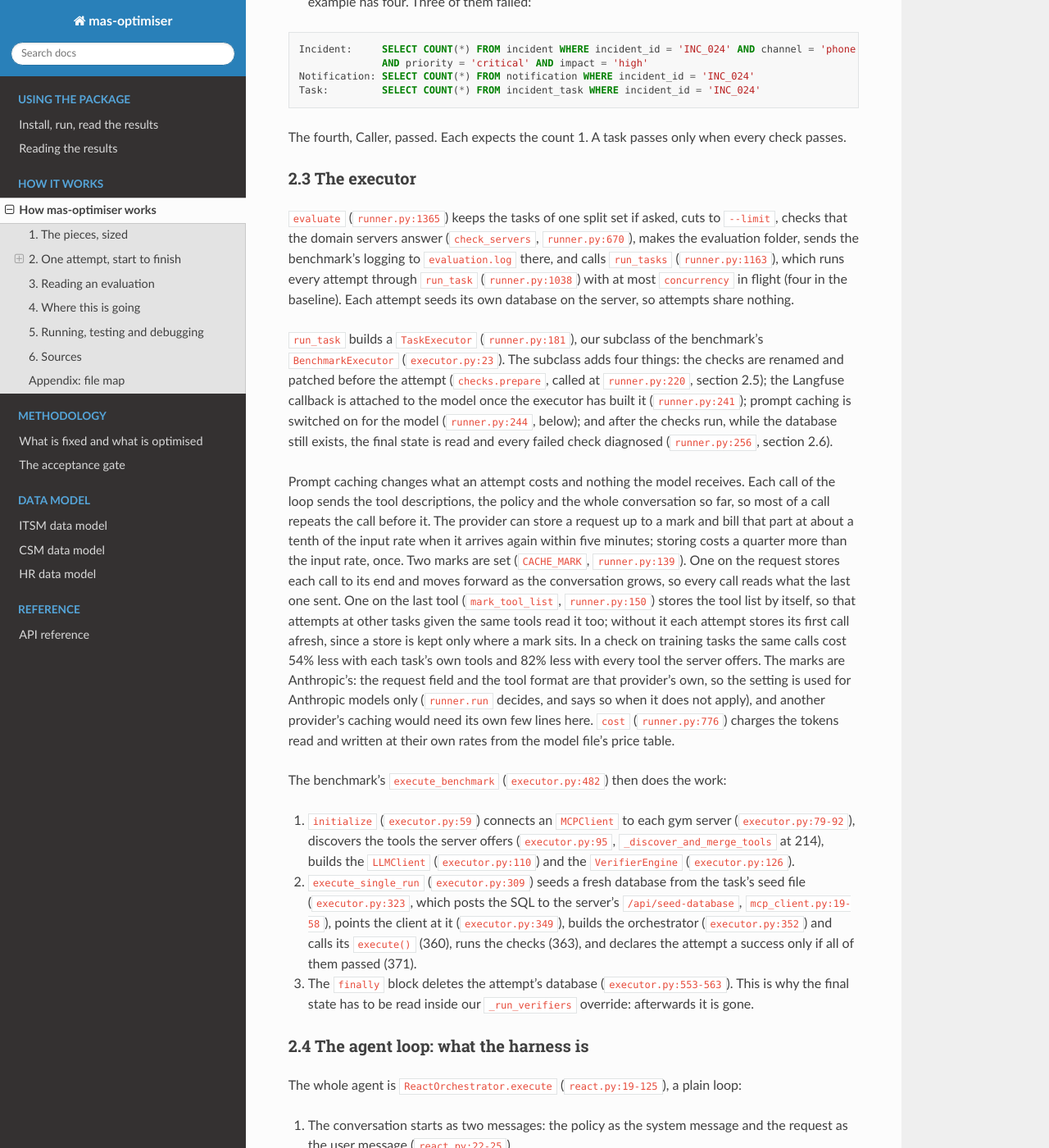
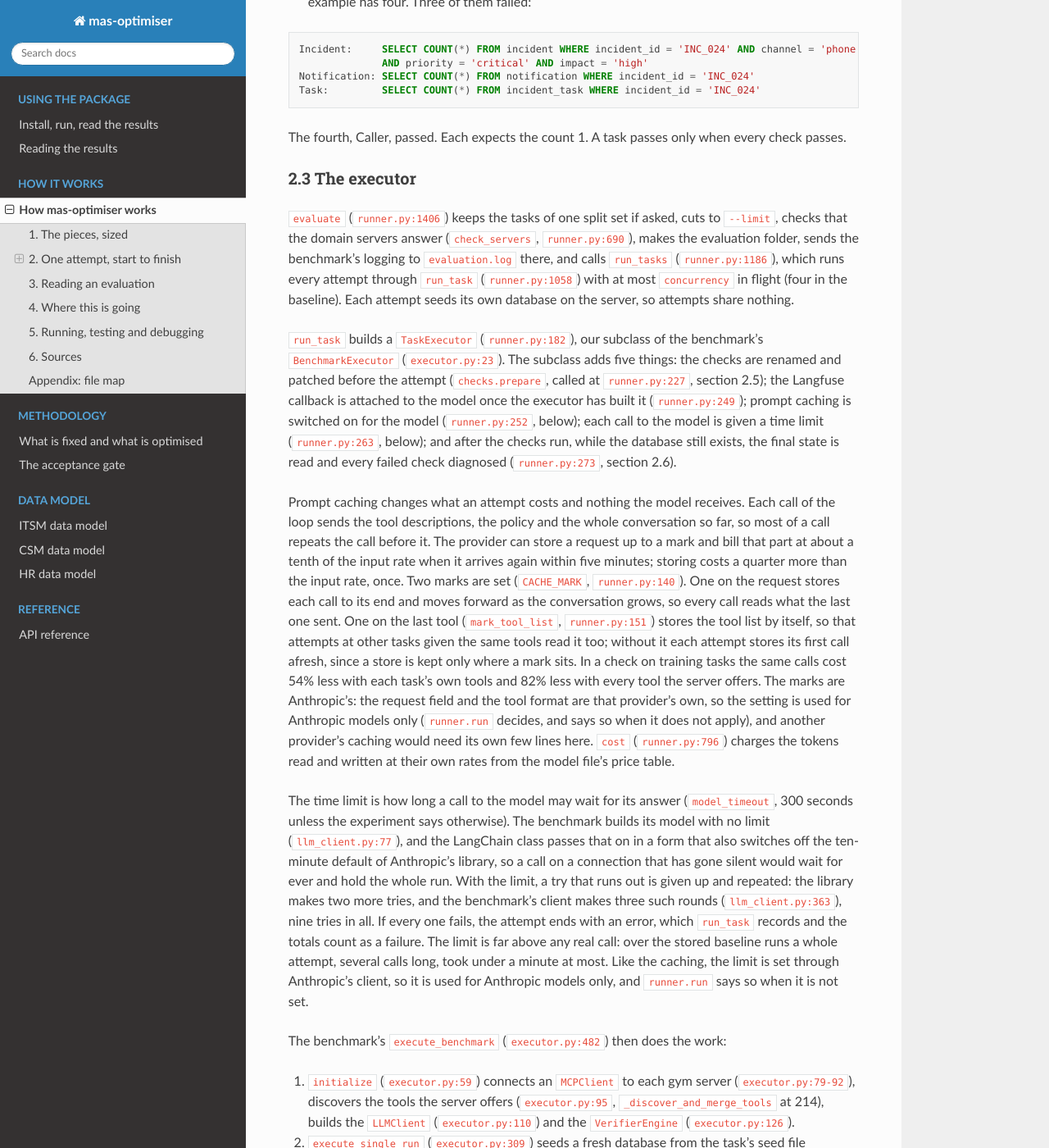
Before and after one commit to muck-or-mack/mas-optimiser, a Sphinx documentation site: the page built from docs/how-it-works.md, in a window 1280 px wide and 1400 px high, scrolled down 2013 px. Shown: the whole window at 82% size. Built offline with Sphinx 7.4.7 and the Read the Docs theme 3.1.0, drawn with Linux system fonts in a browser that asks for light colours; some of the changed text lies outside the part shown.

Commit message:
time limit on each call to the model, so a silent connection is retried and no longer hangs the run

```diff
--- a/docs/how-it-works.md
+++ b/docs/how-it-works.md
@@ -54,19 +54,19 @@ builds one sub-command per module in `COMMANDS` (`cli.py:31`): `run`,
 `rescore`, `rebuild`, `split`, `schema`, `compare`, `calibrate` and `list`.
 Each module gives its options in `add_arguments` and its work in `run`.
 
-`runner.run` (`runner.py:1314`) reads the experiment file
+`runner.run` (`runner.py:1346`) reads the experiment file
 `configs/experiments/baseline-haiku.yaml` through `load_experiment`
-(`runner.py:392`), which layers the defaults in `EXPERIMENT_DEFAULTS`
+(`runner.py:409`), which layers the defaults in `EXPERIMENT_DEFAULTS`
 (`runner.py:90`), then the file, then any command-line override, and stops
-on a bad setting before any money is spent. `load_model` (`runner.py:743`)
+on a bad setting before any money is spent. `load_model` (`runner.py:763`)
 reads `configs/models/haiku-5-5.yaml`: the benchmark's model fields, the
 name of the environment variable that holds the API key (read from `.env`,
 never written to a config), and a price table. Then one `evaluate` per
-domain (`runner.py:1365`).
+domain (`runner.py:1406`).
 
 ### 2.2 The tasks
 
-`load_tasks` (`runner.py:329`) reads the Hugging Face dataset at a pinned
+`load_tasks` (`runner.py:346`) reads the Hugging Face dataset at a pinned
 commit (`HF_REVISION`, `runner.py:73`), so a later edit of the dataset
 cannot change the tasks between evaluations. The benchmark's corrected
 copies under `vendor/enterpriseops-gym/data/revised/` replace the dataset's
@@ -104,23 +104,24 @@ when every check passes.
 
 ### 2.3 The executor
 
-`evaluate` (`runner.py:1365`) keeps the tasks of one split set if asked, cuts
+`evaluate` (`runner.py:1406`) keeps the tasks of one split set if asked, cuts
 to `--limit`, checks that the domain servers answer (`check_servers`,
-`runner.py:670`), makes the evaluation folder, sends the benchmark's
-logging to `evaluation.log` there, and calls `run_tasks` (`runner.py:1163`), which
-runs every attempt through `run_task` (`runner.py:1038`) with at most
+`runner.py:690`), makes the evaluation folder, sends the benchmark's
+logging to `evaluation.log` there, and calls `run_tasks` (`runner.py:1186`), which
+runs every attempt through `run_task` (`runner.py:1058`) with at most
 `concurrency` in flight (four in the baseline). Each attempt seeds its own
 database on the server, so attempts share nothing.
 
-`run_task` builds a `TaskExecutor` (`runner.py:181`), our subclass of the
-benchmark's `BenchmarkExecutor` (`executor.py:23`). The subclass adds four
+`run_task` builds a `TaskExecutor` (`runner.py:182`), our subclass of the
+benchmark's `BenchmarkExecutor` (`executor.py:23`). The subclass adds five
 things: the checks are renamed and patched before the attempt
-(`checks.prepare`, called at `runner.py:220`, section 2.5); the Langfuse
+(`checks.prepare`, called at `runner.py:227`, section 2.5); the Langfuse
 callback is attached to
-the model once the executor has built it (`runner.py:241`); prompt caching
-is switched on for the model (`runner.py:244`, below); and after the
+the model once the executor has built it (`runner.py:249`); prompt caching
+is switched on for the model (`runner.py:252`, below); each call to the
+model is given a time limit (`runner.py:263`, below); and after the
 checks run, while the database still exists, the final state is read and
-every failed check diagnosed (`runner.py:256`, section 2.6).
+every failed check diagnosed (`runner.py:273`, section 2.6).
 
 Prompt caching changes what an attempt costs and nothing the model
 receives. Each call of the loop sends the tool descriptions, the policy and
@@ -128,9 +129,9 @@ the whole conversation so far, so most of a call repeats the call before it.
 The provider can store a request up to a mark and bill that part at about a
 tenth of the input rate when it arrives again within five minutes; storing
 costs a quarter more than the input rate, once. Two marks are set
-(`CACHE_MARK`, `runner.py:139`). One on the request stores each call to its
+(`CACHE_MARK`, `runner.py:140`). One on the request stores each call to its
 end and moves forward as the conversation grows, so every call reads what
-the last one sent. One on the last tool (`mark_tool_list`, `runner.py:150`)
+the last one sent. One on the last tool (`mark_tool_list`, `runner.py:151`)
 stores the tool list by itself, so that attempts at other tasks given the
 same tools read it too; without it each attempt stores its first call
 afresh, since a store is kept only where a mark sits. In a check on training
@@ -139,8 +140,23 @@ with every tool the server offers. The marks are Anthropic's: the request
 field and the tool format are that provider's own, so the setting is used
 for Anthropic models only (`runner.run` decides, and says so when it does not
 apply), and another provider's caching would need its own few lines here.
-`cost` (`runner.py:776`) charges the tokens read and written at their own
+`cost` (`runner.py:796`) charges the tokens read and written at their own
 rates from the model file's price table.
+
+The time limit is how long a call to the model may wait for its answer
+(`model_timeout`, 300 seconds unless the experiment says otherwise). The
+benchmark builds its model with no limit (`llm_client.py:77`), and the
+LangChain class passes that on in a form that also switches off the
+ten-minute default of Anthropic's library, so a call on a connection that
+has gone silent would wait for ever and hold the whole run. With the limit,
+a try that runs out is given up and repeated: the library makes two more
+tries, and the benchmark's client makes three such rounds
+(`llm_client.py:363`), nine tries in all. If every one fails, the attempt
+ends with an error, which `run_task` records and the totals count as a
+failure. The limit is far above any real call: over the stored baseline
+runs a whole attempt, several calls long, took under a minute at most. Like
+the caching, the limit is set through Anthropic's client, so it is used for
+Anthropic models only, and `runner.run` says so when it is not set.
 
 The benchmark's `execute_benchmark` (`executor.py:482`) then does the work:
 
@@ -248,11 +264,11 @@ four checks failed and one passed.
 
 A failed count check says only that a conjunction did not hold. To say
 which condition failed, and what the agent left instead, our
-`_run_verifiers` override (`runner.py:256`) does two more things while the
+`_run_verifiers` override (`runner.py:273`) does two more things while the
 database exists.
 
 First it reads back what the attempt changed. `read_changes`
-(`runner.py:291`) calls `states.read_state` (`states.py:96`), which reads
+(`runner.py:308`) calls `states.read_state` (`states.py:96`), which reads
 every table of the attempt's database through the SQL runner a page at a
 time, and `states.diff` (`states.py:143`), which compares it row by row
 with a local copy of the seed: the rows inserted, the rows deleted, and for
@@ -483,11 +499,11 @@ What goes wrong, and where to look:
 
 | Symptom | Meaning | Where |
 |---|---|---|
-| `error: domain server ... is not answering` | the Docker servers are down | `check_servers`, `runner.py:670`; start them and rerun |
-| `ANTHROPIC_API_KEY is not set` | no `.env`, or the key missing from it | `load_model`, `runner.py:743` |
+| `error: domain server ... is not answering` | the Docker servers are down | `check_servers`, `runner.py:690`; start them and rerun |
+| `ANTHROPIC_API_KEY is not set` | no `.env`, or the key missing from it | `load_model`, `runner.py:763` |
 | a `tasks.csv` row with `error` filled and zero checks | the attempt raised before the agent started (a server fault, a bad config) | the record's `error`; the traceback in `evaluation.log` |
-| `diagnosis_error` on the run in `attempt-N.json` | the checks ran but the diagnosis raised; verdicts are intact | `runner.py:241-278` |
-| `report_error` on the run | the trace or the rows raised; the page has no trace | `run_task`, `runner.py:1038` |
+| `diagnosis_error` on the run in `attempt-N.json` | the checks ran but the diagnosis raised; verdicts are intact | `runner.py:249-278` |
+| `report_error` on the run | the trace or the rows raised; the page has no trace | `run_task`, `runner.py:1058` |
 | a failed check with `kind` empty in `checks.csv` | a query shape the diagnosis cannot take apart (a top-level OR, a GROUP BY, a derived table) | `sql.parse`, `sql.py:184` |
 | an attempt with 50 model calls | the agent hit `max_iterations` | `react.py:34`, `base.py:23` |
 | `tool_errors` above zero | a tool answered with an error; the page marks the call `ERROR`. A lookup that found no record is marked `nothing found` and counted in `lookups_empty` | `succeeded`, `report.py:177` |
@@ -508,6 +524,7 @@ is credited in `NOTICE.md` as well.
 | `cli` | the author's research-computing practice | one console command declared in `pyproject.toml`; each module exposes `add_arguments` and `run` so an option is defined once | `cli.COMMANDS` |
 | `runner` | EnterpriseOps-Gym `benchmark/executor.py` | `BenchmarkExecutor` subclassed, with `initialize` and `_run_verifiers` overridden; `ReactOrchestrator`, `BenchmarkConfig` and `LLMConfig` as released | `runner.TaskExecutor` |
 | `runner` | Anthropic's documentation, "Prompt caching" (platform.claude.com/docs/en/build-with-claude/prompt-caching) | the cache mark on a request and on a tool, the read and write rates, the five-minute lifetime; used for Anthropic models only | `runner.CACHE_MARK`, `mark_tool_list`, `cost` |
+| `runner` | the Anthropic Python library (github.com/anthropics/anthropic-sdk-python), its client's `timeout` and `max_retries` and their defaults in `_constants.py`; langchain-anthropic, `ChatAnthropic.default_request_timeout` | the limit on one try at a model call and the two retries that follow a try that runs out; the ten-minute default that a limit passed as "none" switches off; used for Anthropic models only | `runner.TaskExecutor.initialize` |
 | `runner` | the Hugging Face dataset and the repository's `data/revised` | the task configs at a pinned revision, the corrected copies replacing the dataset's in oracle and all-tools mode | `runner.load_tasks` |
 | `runner` | the EnterpriseOps-Gym paper, its experimental set-up and distractor study | the setting it reports, each task's own tools (`oracle`), and its finding that added tools cost nothing in completion; why every arm is given all the tools here is argued on the page "What is fixed and what is optimised" | `runner.MODES` |
 | `runner` | StarHarness (arXiv:2608.24804), `docs/ADDING_A_BENCHMARK.md` | the precedent that a unit which raises is scored as a failure, never retried or dropped | `runner.task_outcome` |
```
Also changed, not shown: other parts of docs/how-it-works.md (+6 -6 lines), README.md (+9 -0 lines), docs/methodology/fixed-and-optimised.md (+5 -4 lines), 5 other files.
